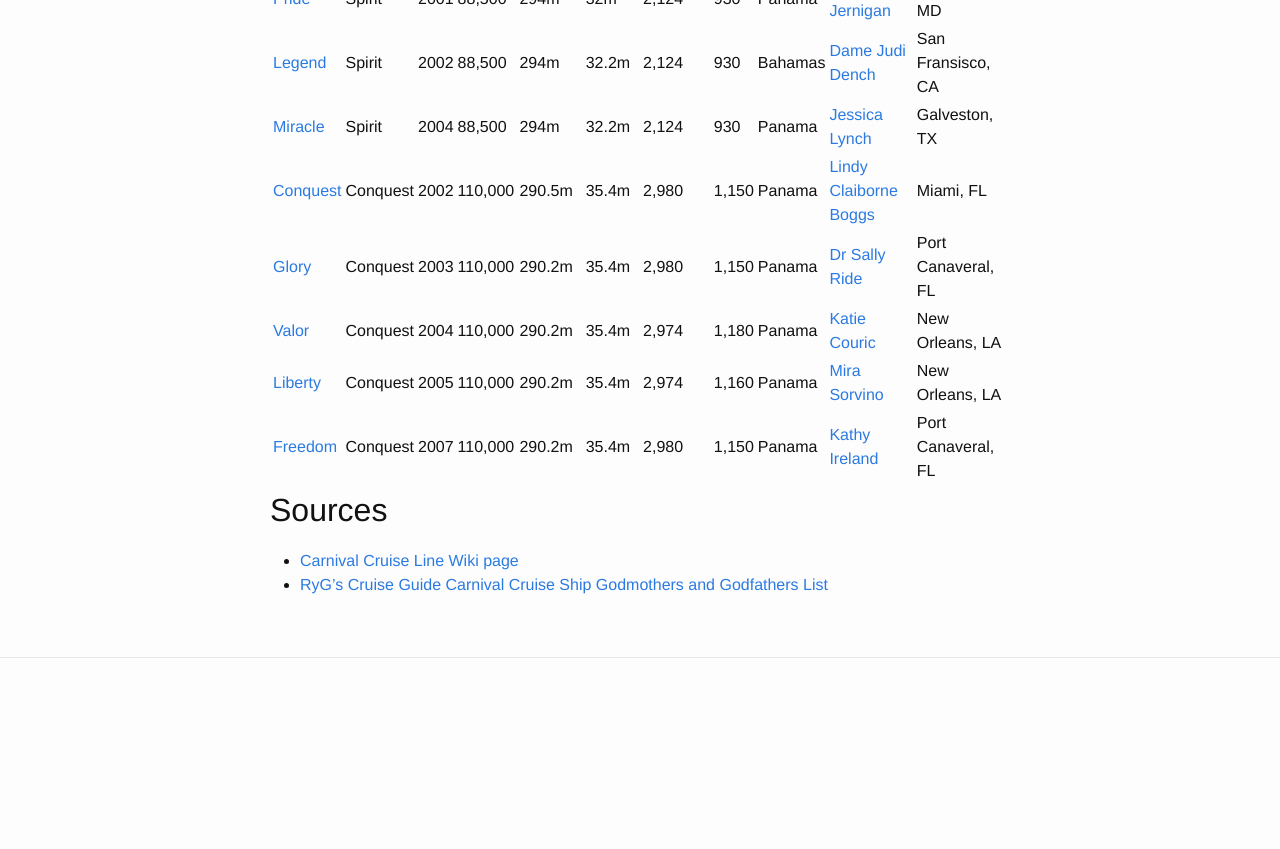
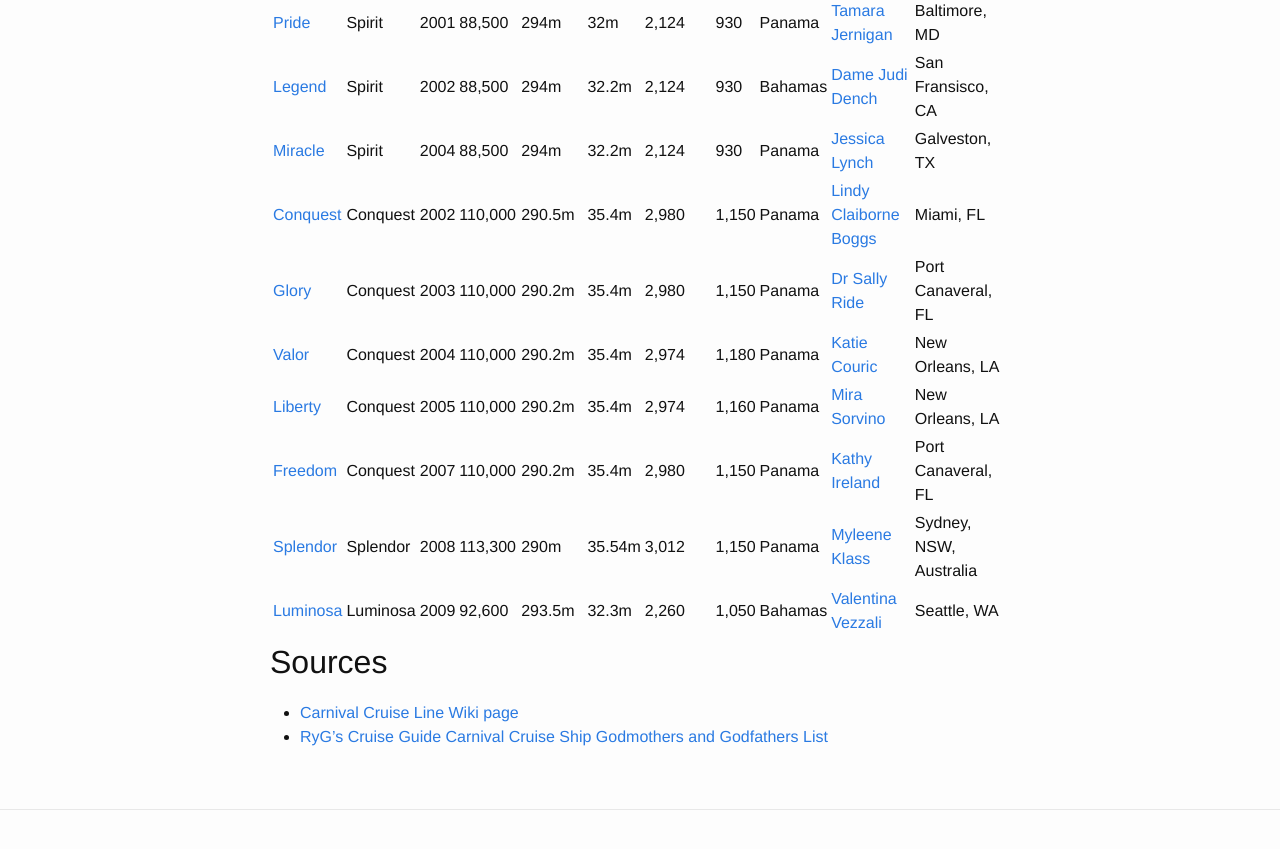
Before and after one commit to roclar/roclar.github.io, a Jekyll site: the page built from CarnivalFleet.md, in a window 1280 px wide and 900 px high, scrolled down 571 px. Shown: the top 849 px of the window. Built offline with Jekyll 4.4.1, drawn with Linux system fonts in a browser that asks for light colours; before the commit the page ends 1319 px from its top, so only the background shows below that.

Commit message:
Added Splendor and Luminosa

```diff
--- a/CarnivalFleet.md
+++ b/CarnivalFleet.md
@@ -22,6 +22,8 @@
 | [Valor](https://en.wikipedia.org/wiki/Carnival_Valor) | Conquest | 2004 | 110,000 | 290.2m | 35.4m | 2,974 | 1,180 | Panama | [Katie Couric](https://en.wikipedia.org/wiki/Katie_Couric) | New Orleans, LA |
 | [Liberty](https://en.wikipedia.org/wiki/Carnival_Liberty) | Conquest | 2005 | 110,000 | 290.2m | 35.4m | 2,974 | 1,160 | Panama | [Mira Sorvino](https://en.wikipedia.org/wiki/Mira_Sorvino) | New Orleans, LA |
 | [Freedom](https://en.wikipedia.org/wiki/Carnival_Freedom) | Conquest | 2007 | 110,000 | 290.2m | 35.4m | 2,980 | 1,150 | Panama | [Kathy Ireland](https://en.wikipedia.org/wiki/Kathy_Ireland) | Port Canaveral, FL |
+| [Splendor](https://en.wikipedia.org/wiki/Carnival_Splendor) | Splendor | 2008 | 113,300 | 290m | 35.54m | 3,012 | 1,150 | Panama | [Myleene Klass](https://en.wikipedia.org/wiki/Myleene_Klass) | Sydney, NSW, Australia |
+| [Luminosa](https://en.wikipedia.org/wiki/Carnival_Luminosa) | Luminosa | 2009 | 92,600 | 293.5m | 32.3m | 2,260 | 1,050 | Bahamas | [Valentina Vezzali](https://en.wikipedia.org/wiki/Valentina_Vezzali) | Seattle, WA |
 
 ## Sources
 
```
